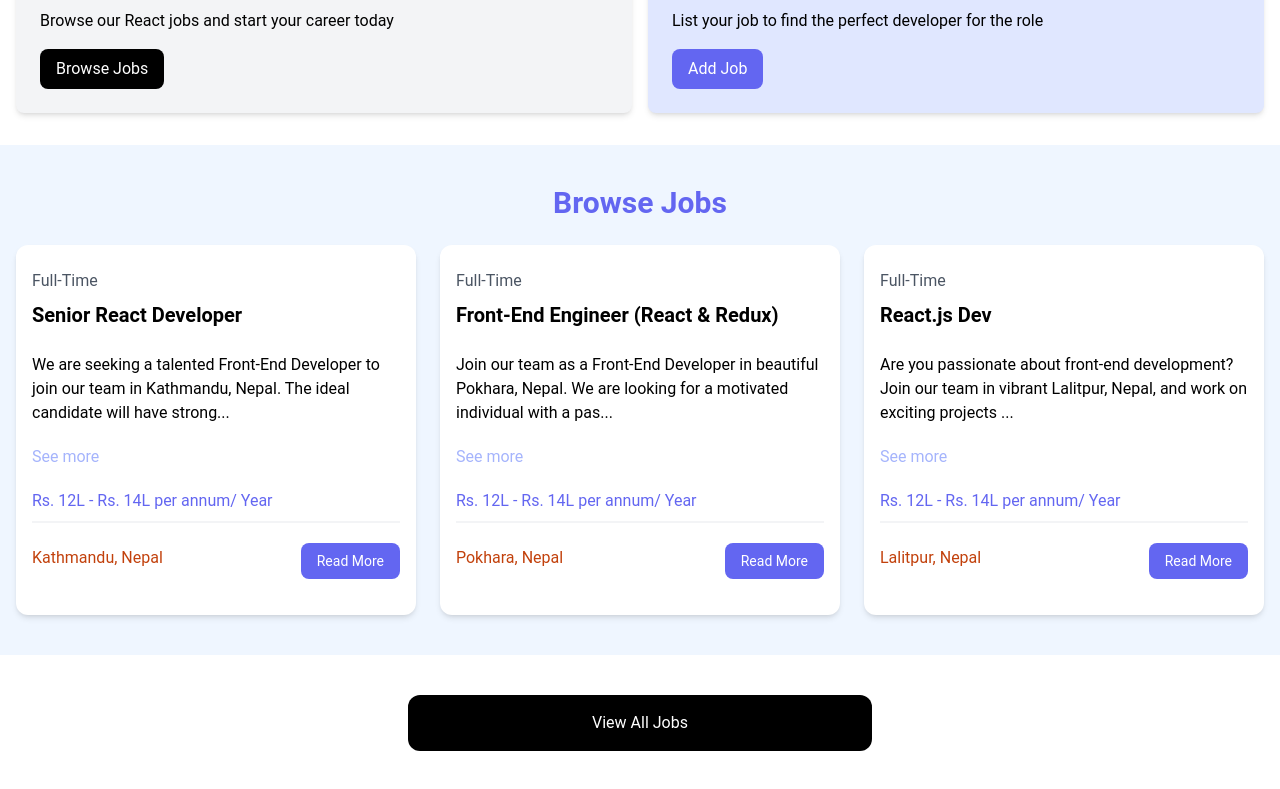
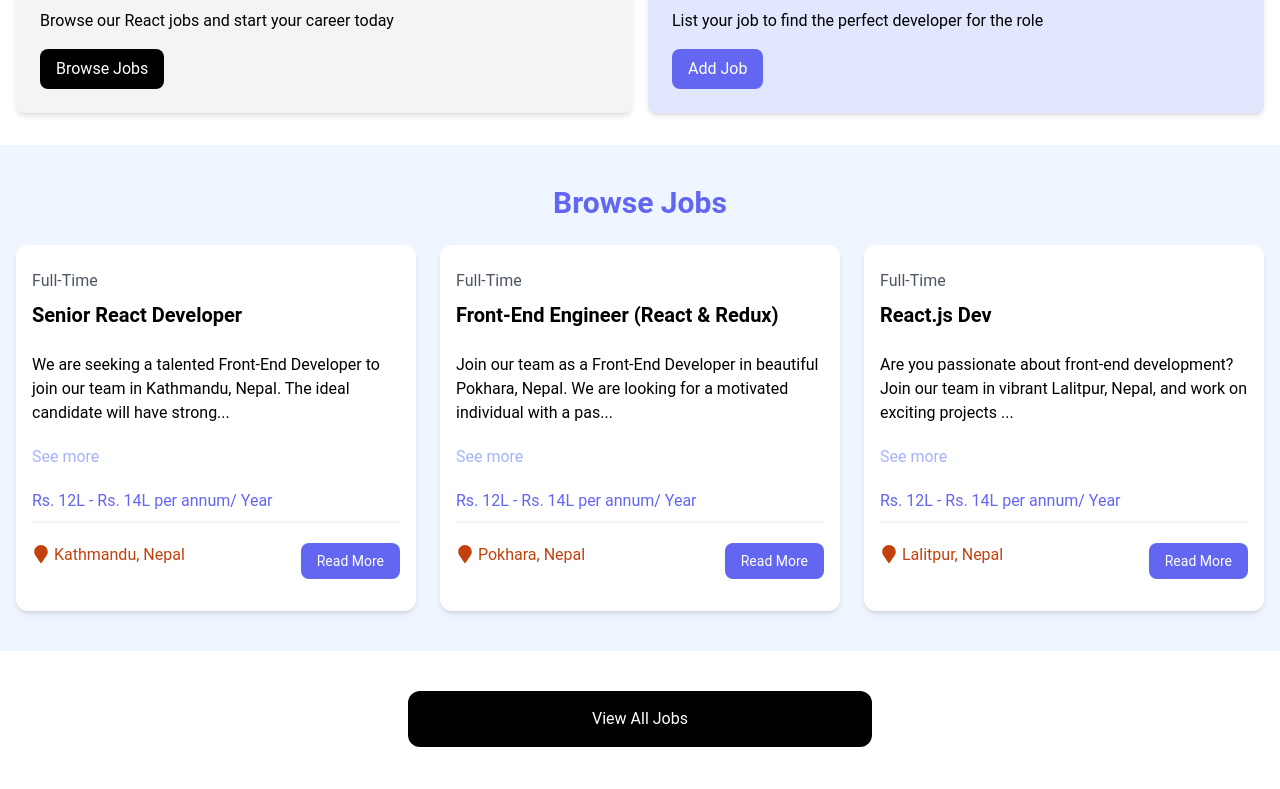
Before and after one commit to salindhakal/Job-Peek, a React (Vite) app: page / in a window 1280 px wide. Shown: the part 464-1253 px from the top of the page. Built offline with nearby package versions, Linux system fonts and the light colour scheme.

Commit message:
map icon

```diff
--- a/package.json
+++ b/package.json
@@ -11,7 +11,8 @@
   },
   "dependencies": {
     "react": "^18.3.1",
-    "react-dom": "^18.3.1"
+    "react-dom": "^18.3.1",
+    "react-icons": "^5.3.0"
   },
   "devDependencies": {
     "@eslint/js": "^9.11.1",
--- a/src/Components/JobListing.jsx
+++ b/src/Components/JobListing.jsx
@@ -1,4 +1,5 @@
 import { useState } from "react";
+import { FaMapMarker } from "react-icons/fa";
 
 const JobListing = ({ job }) => {
   const [showFullDetails, setShowFullDetails] = useState(false);
@@ -31,7 +32,7 @@
 
         <div className="flex flex-col lg:flex-row justify-between mb-4">
           <div className="text-orange-700 mb-3">
-            <i className="fa-solid fa-location-dot text-lg"></i>
+            <FaMapMarker className="inline text-lg mb-1 mr-1" />
             {job.location}
           </div>
           <a
```
Also changed, not shown: 1 other file (tests, documents, lock files or other folders).
